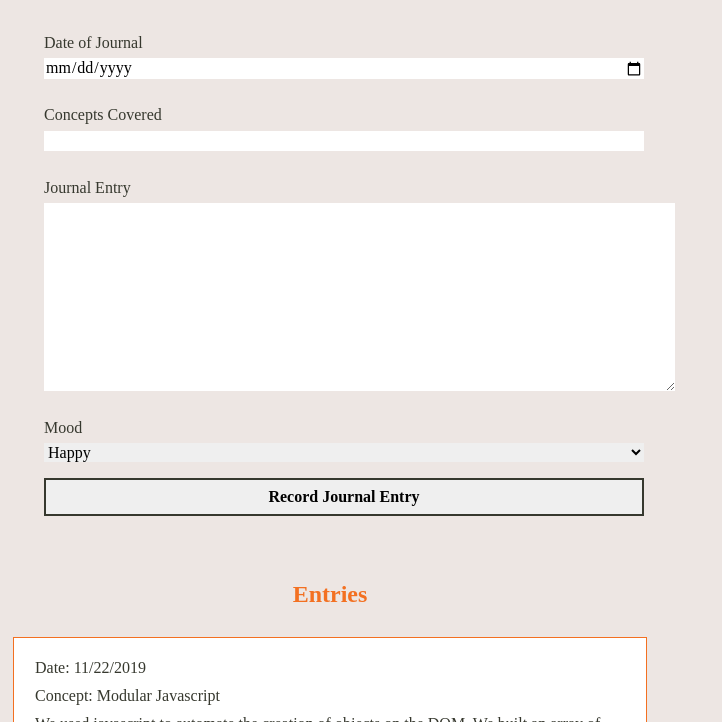
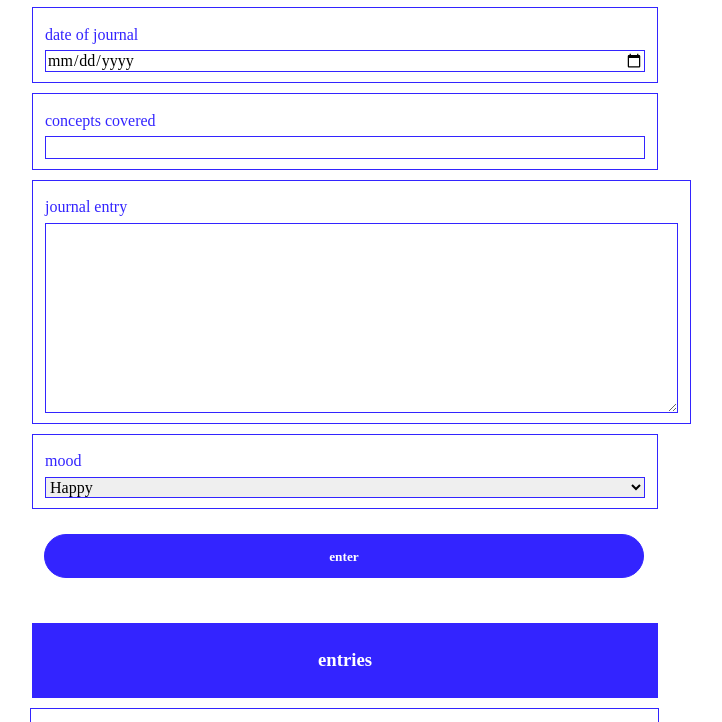
Before and after one commit to macgibbons/Daily-Journals, a plain HTML site: page index.html in a window 1280 px wide. Shown: the part 97-819 px from the top of the page, without its empty margins (310-1032 px from the left). Drawn offline with Linux system fonts and the light colour scheme.

Commit message:
added more styling to journal

```diff
--- a/index.html
+++ b/index.html
@@ -10,8 +10,11 @@
 </head>
 
 <body>
-    <h1>Journal Entry</h1>
+    <nav>
+        <h1>Journal Entry</h1>
+    </nav>
     <form action="">
+
         <fieldset>
             <label for="journalDate">Date of Journal</label>
             <input type="date" name="journalDate" id="journalDate">
@@ -32,14 +35,17 @@
                 <option value="sad">Sad</option>
             </select>
         </fieldset>
-        <fieldset>
-            <button type="submit" form="" value="Submit">Record Journal Entry</button>
+        <fieldset class="button">
+            <button type="submit" form="" value="Submit">enter</button>
         </fieldset>
 
     </form>
 
     <article id="entryLog">
+    <nav>
+
         <h1>Entries</h1>
+    </nav>
     </article>
     <script type="module" src="./scripts/main.js"></script>
 </body>
--- a/styles/main.css
+++ b/styles/main.css
@@ -1,21 +1,35 @@
 /* this flexes each form fieldset  */
 body {
-    font-family: Montreal-Serial-Bold;
+    font-family: AvenirNext-Medium;
     color: #36382E;
-    background-color: #EDE6E3;
+    background-color: white;
     display: flex;
     flex-direction: column;
 }
 
 h1 {
+    color: #Fff;
     align-self: center;
-    color: #F37021;
+    /* color: rgb(51, 36, 255); */
     width: fit-content;
-    background-color: #EDE6E3;
     padding: .4em;
+    text-transform: lowercase;
 }
 
+nav {
+    background-color: rgb(51, 36, 255);
+    align-self: center;
+    width: 626px;
+    margin-right: -30px;
+    display: flex;
+    justify-content: center;
+    margin-bottom: 10px;
+
+
+}
 form {
+    color: rgb(51, 36, 255);
+    text-transform: lowercase;
     align-self: center;
     width: 600px;
 }
@@ -24,7 +38,8 @@ fieldset {
     display: flex;
     flex-direction: column;
     width: 600px;
-    border: none;
+    border: 1px solid rgb(51, 36, 255);
+    margin-bottom: 10px;
 }
 
 /* flex basis 100% puts each element in a new column stacked on top of eachother  */
@@ -39,7 +54,8 @@ input,
 optgroup,
 select,
 textarea {
-    font-family: Roboto-Light;
+    font-family: AvenirNext-Medium;
+    border: 1px solid rgb(51, 36, 255);
     /* 1 */
     font-size: 100%;
     /* 1 */
@@ -47,20 +63,24 @@ textarea {
     /* 1 */
     margin: 0;
     /* 2 */
-    border: none;
 }
 
+
 button {
-    padding: .5em;
+    font-size: 10pt;
+    color:white;
+    background-color: rgb(51, 36, 255);
+    border-radius: 25px;
+    padding: 1em 5em;
+    margin-top: 10px;
     font-weight: 700;
-    border: 2px solid #36382E;
 }
 
 button:hover,
 button:focus {
-    background: #DADAD9;
-    color: #F37021;
-    border: 2px solid #F37021;
+color:rgb(51, 36, 255);
+    background-color: #Fff;
+    border: 2px solid rgb(51, 36, 255);
 }
 
 button:focus {
@@ -70,6 +90,10 @@ button:focus {
 
 button:active {
     transform: scale(0.99);
+}
+
+.button {
+    border: none;
 }
 
 article {
@@ -82,11 +106,13 @@ article {
 }
 .journalEntry {
         align-self: center;
-        width: 600px;
-        border: 1px solid #F37021;
+        width: 595px;
+        border: 1px solid rgb(51, 36, 255);
         padding: 1em;
         margin-bottom: 2em;
         background-color: white;
+        color: #36382E;
+        margin-right: auto;
 
 
 }
```
